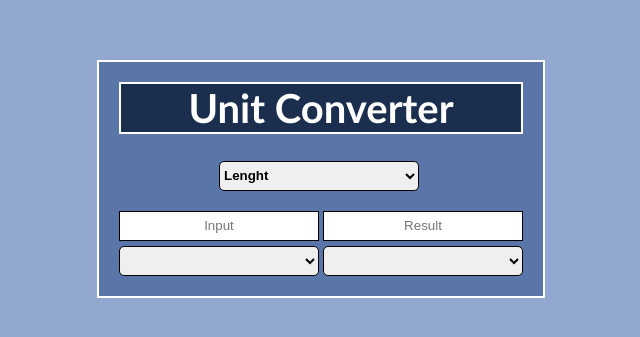
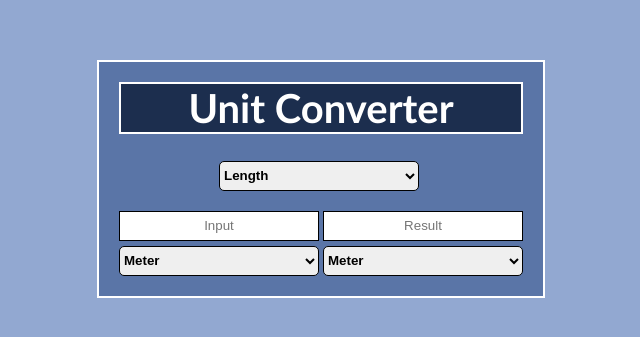
Before and after one commit to SaraMunda/UnitConverter, a plain HTML site: page index.html in a window 1280 px wide. Shown: the part 221-558 px from the top of the page, 319-959 px from the left. Drawn offline with Linux system fonts and the light colour scheme.

Commit message:
I made the conversion and display the result

```diff
--- a/index.html
+++ b/index.html
@@ -6,14 +6,14 @@
         <div class="container">
             <h1>Unit Converter</h1>
             <select name="property" id="property">
-                <option value="lenght">Lenght</option>
-                <option value="mass">Mass</option>
+                <option value="length">Length</option>
+                <option value="weight">Weight</option>
                 <option value="time">Time</option>
                 <option value="temperature">Temperature</option>
             </select>
             <div class="input-container">
-                <input type="text" placeholder="Input">
-                <input type="text" placeholder="Result" readonly>
+                <input type="text" placeholder="Input" id="input">
+                <input type="text" placeholder="Result" id="result" readonly>
             <div class="unit-select">
                 <select name="fromUnit" id="fromUnit"></select>
                 <select name="toUnit" id="toUnit"></select>
--- a/index.js
+++ b/index.js
@@ -4,23 +4,86 @@ const result = document.getElementById("result")
 const fromUnit = document.getElementById ("fromUnit")
 const toUnit = document.getElementById("toUnit")
 
+//update unit option
 
-const options = {
-    length: ["Meter", "Centimeter", "Kilometer", "Millimeter", "Foot", "Inch"],
-    weight: ["Gram", "Milligram", "Kilogram", "Ounce", "Pound"],
-    time: ["Second", "Minute", "Hour", "Day", "Week", "Month", "Year"],
-    temperature: ["Kelvin", "Celsius", "Fahrnheit"]
+const conversionRates = {
+  length: {
+      Meter: 1,
+      Centimeter: 100,
+      Kilometer: 0.001,
+      Millimeter: 1000,
+      Foot: 3.28084,
+      Inch: 39.3701
+  },
+  weight: {
+      Gram: 1,
+      Milligram: 1000,
+      Kilogram: 0.001,
+      Ounce: 0.03527396,
+      Pound: 0.00220462
+  },
+  time: {
+      Second: 1,
+      Minute: 1 / 60,
+      Hour: 1 / 3600,
+      Day: 1 / 86400,
+      Week: 1 / 604800,
+      Month: 1 / 2628000,
+      Year: 1 / 31536000
+  },
+  temperature: {
+      Kelvin: {
+          celsius: kelvin => kelvin - 273.15,
+          fahrenheit: kelvin => (kelvin - 273.15) * 9/5 + 32
+      },
+      Celsius: {
+          kelvin: celsius => celsius + 273.15,
+          fahrenheit: celsius => celsius * 9/5 + 32
+      },
+      Fahrenheit: {
+          kelvin: fahrenheit => (fahrenheit - 32) * 5/9 + 273.15,
+          celsius: fahrenheit => (fahrenheit - 32) * 5/9
+      }
+  }
 }
 
 function updateUnitOptions(selectElement) {
   const selectedValue = property.value
-    selectElement.innerHTML = options[selectedValue].map(option => `<option>${option}</option>`).join('')
+  selectElement.innerHTML = Object.keys(conversionRates[selectedValue]).map(unit => `<option>${unit}</option>`).join('')
 }
 
 updateUnitOptions(fromUnit)
 updateUnitOptions(toUnit)
 
-  property.addEventListener("change", function () {
+property.addEventListener("change", function() {
   updateUnitOptions(fromUnit)
   updateUnitOptions(toUnit)
 })
+
+//display the result
+
+const finalResult = () => {
+  const inputValue = parseFloat(input.value)
+
+  if (!isNaN(inputValue)) {
+      const selectedProperty = property.value
+      const fromUnitValue = fromUnit.value
+      const toUnitValue = toUnit.value
+
+      if (conversionRates[selectedProperty] && conversionRates[selectedProperty][fromUnitValue] && conversionRates[selectedProperty][toUnitValue]) {
+          const resultValue = inputValue * (conversionRates[selectedProperty][toUnitValue] / conversionRates[selectedProperty][fromUnitValue])
+          result.value = resultValue
+      }
+  }
+}
+
+input.addEventListener("input", function() {
+  if (input.value === "") {
+      result.value = ""
+  } else {
+    finalResult()
+  }
+})
+
+fromUnit.addEventListener("change", finalResult)
+toUnit.addEventListener("change", finalResult)
```
Lines whose indentation alone changed are shown as unchanged.
